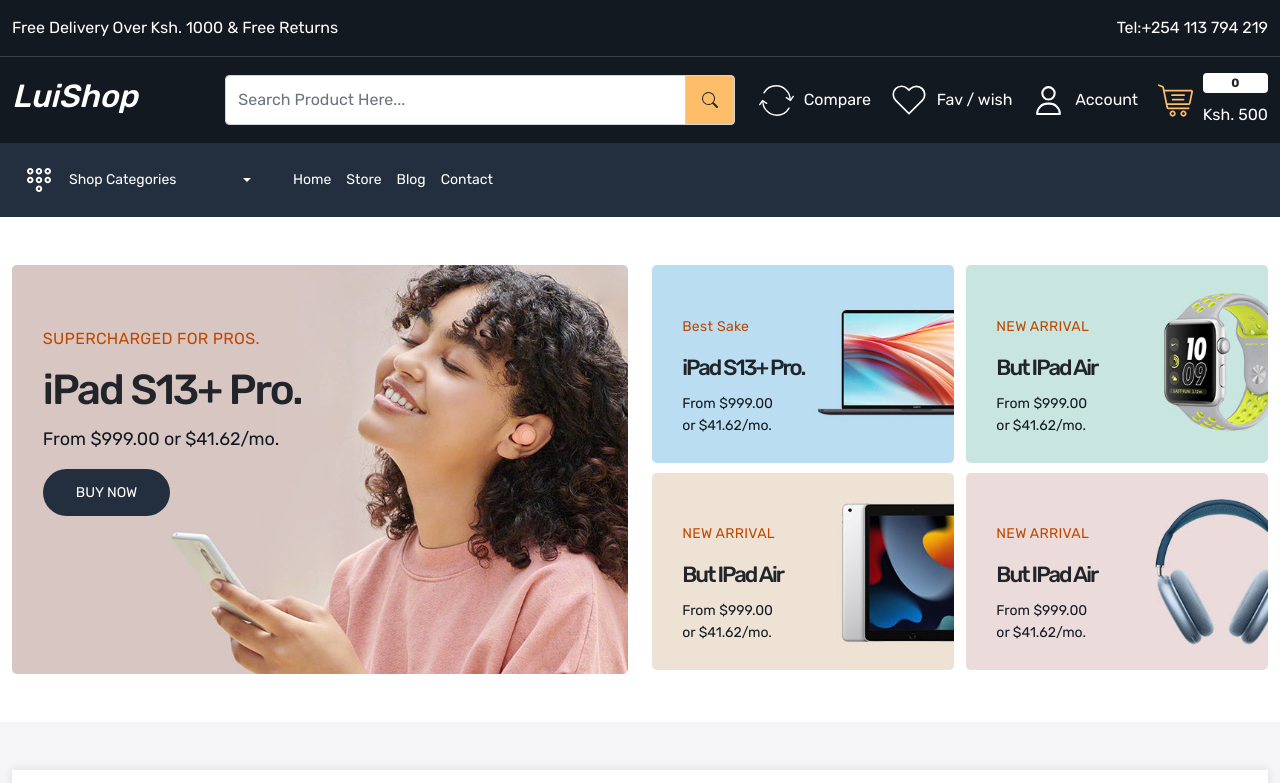
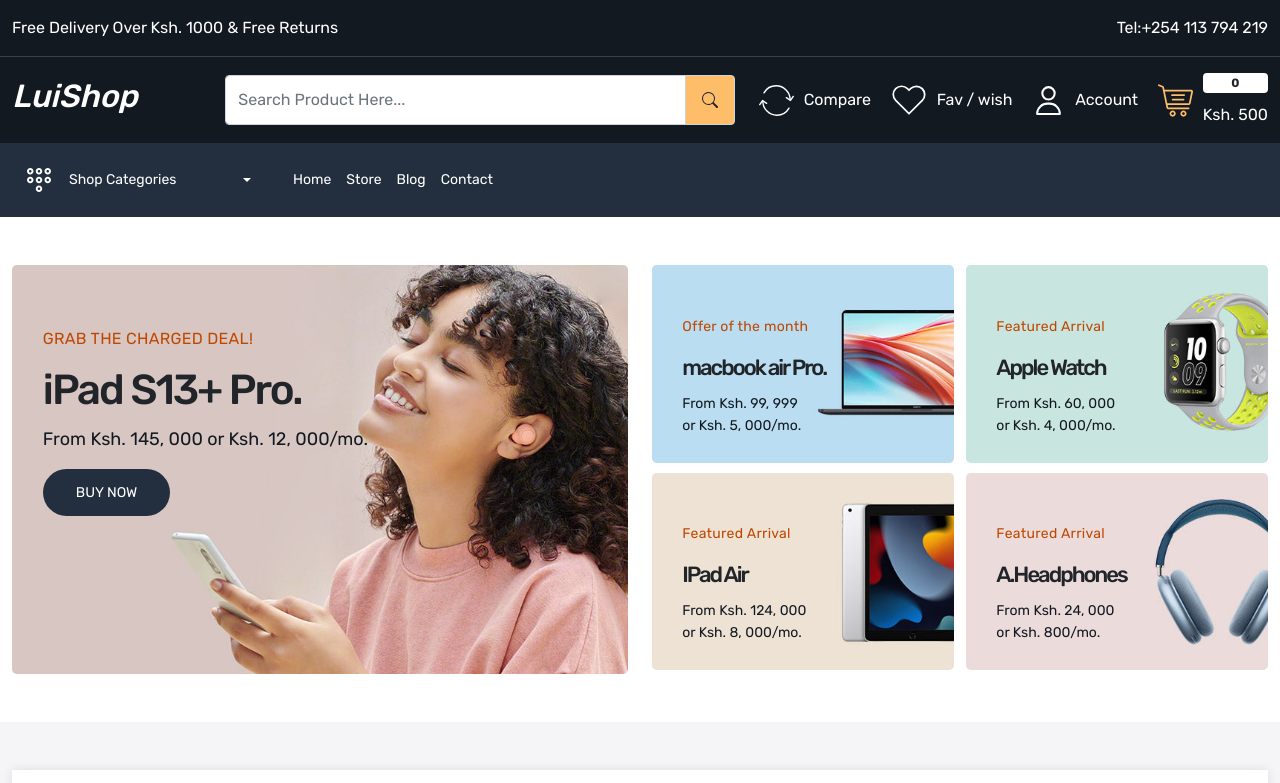
Before and after one commit to salvatoluice/Applehub, a React (Create React App) app: page / in a window 1280 px wide. Shown: the top 783 px of the page. Built offline with nearby package versions, Linux system fonts and the light colour scheme.

Commit message:
Home page changes

```diff
--- a/src/pages/Home.js
+++ b/src/pages/Home.js
@@ -20,9 +20,9 @@
                 alt="main banner"
               />
               <div className="main-banner-content position-absolute">
-                <h4>SUPERCHARGED FOR PROS.</h4>
+                <h4>GRAB THE CHARGED DEAL!</h4>
                 <h5>iPad S13+ Pro.</h5>
-                <p>From $999.00 or $41.62/mo.</p>
+                <p>From Ksh. 145, 000 or Ksh. 12, 000/mo.</p>
                 <Link className="button">BUY NOW</Link>
               </div>
             </div>
@@ -36,10 +36,10 @@
                   alt="main banner"
                 />
                 <div className="small-banner-content position-absolute">
-                  <h4>Best Sake</h4>
-                  <h5>iPad S13+ Pro.</h5>
+                  <h4>Offer of the month</h4>
+                  <h5>macbook air Pro.</h5>
                   <p>
-                    From $999.00 <br /> or $41.62/mo.
+                    From Ksh. 99, 999 <br /> or Ksh. 5, 000/mo.
                   </p>
                 </div>
               </div>
@@ -50,10 +50,10 @@
                   alt="main banner"
                 />
                 <div className="small-banner-content position-absolute">
-                  <h4>NEW ARRIVAL</h4>
-                  <h5>But IPad Air</h5>
+                  <h4>Featured Arrival</h4>
+                  <h5>Apple Watch</h5>
                   <p>
-                    From $999.00 <br /> or $41.62/mo.
+                    From Ksh. 60, 000 <br /> or Ksh. 4, 000/mo.
                   </p>
                 </div>
               </div>
@@ -64,10 +64,10 @@
                   alt="main banner"
                 />
                 <div className="small-banner-content position-absolute">
-                  <h4>NEW ARRIVAL</h4>
-                  <h5>But IPad Air</h5>
+                <h4>Featured Arrival</h4>
+                  <h5>IPad Air</h5>
                   <p>
-                    From $999.00 <br /> or $41.62/mo.
+                    From Ksh. 124, 000 <br /> or Ksh. 8, 000/mo.
                   </p>
                 </div>
               </div>
@@ -78,10 +78,10 @@
                   alt="main banner"
                 />
                 <div className="small-banner-content position-absolute">
-                  <h4>NEW ARRIVAL</h4>
-                  <h5>But IPad Air</h5>
+                  <h4>Featured Arrival</h4>
+                  <h5>A.Headphones</h5>
                   <p>
-                    From $999.00 <br /> or $41.62/mo.
+                    From Ksh. 24, 000 <br /> or Ksh. 800/mo.
                   </p>
                 </div>
               </div>
```
